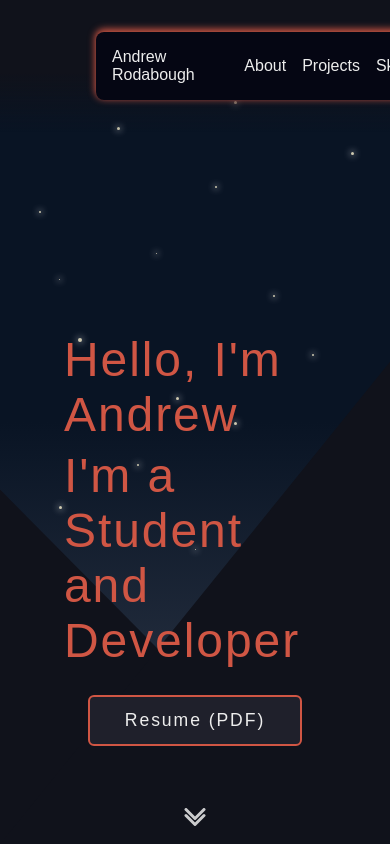
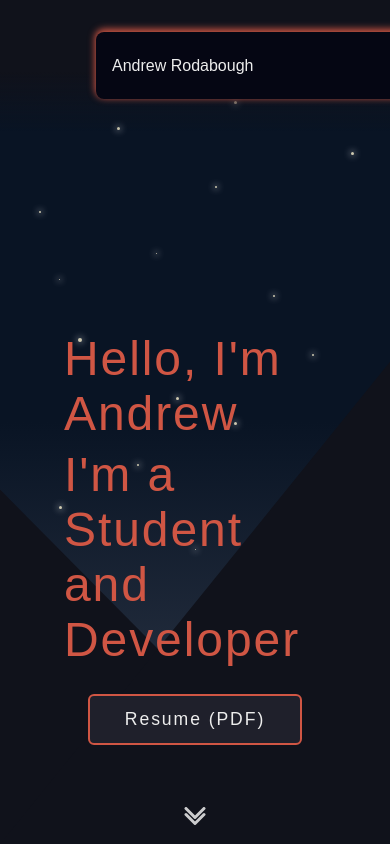
Before and after one commit to AndrewRodabough/personal_site, a React (Vite) app: page / in a window 390 px wide. Shown: the top 844 px of the page. Built offline with nearby package versions, Linux system fonts and the light colour scheme.

Commit message:
functional but ugly navbar hamburger

```diff
--- a/src/components/navbar.tsx
+++ /dev/null
@@ -1,29 +0,0 @@
-import React from 'react';
-import '../styles.css';
-
-
-const NavBar: React.FC = () => {
-  return (
-
-      <header>
-        <div className="navbar">
-          <div className="left">
-            <h1>Andrew Rodabough</h1>
-          </div>
-          <div className="right">
-            <nav>
-              <ul>
-                <li><a href="#about">About</a></li>
-                <li><a href="#projects">Projects</a></li>
-                <li><a href="#skills">Skills</a></li>
-                <li><a href="#resume">Resume</a></li>
-                <li><a href="#contact">Contact</a></li>
-              </ul>
-            </nav>
-          </div>
-        </div>
-      </header>
-  );
-};
-
-export default NavBar;
--- /dev/null
+++ b/src/components/navbar/navbar.css
@@ -0,0 +1,64 @@
+@import '../../styles.css';
+
+
+.navbar{
+    color: var(--nav-text);
+    background-color: var(--nav-background);
+
+    border-radius: 0.5rem;
+    padding: 1rem;
+
+    display: flex;
+    justify-content: space-between;
+    box-shadow: 0 -2px 7px 1px var(--glow);
+
+    max-width: 66rem;
+    width: 100%;
+    min-width: 30rem;
+    align-content: center;
+
+    margin-left: auto;
+    margin-right: auto;
+
+    box-sizing: border-box;
+}
+
+.hamburger{
+    background-color: transparent;
+    border: none;
+    stroke: var(--nav-text);
+}
+
+
+
+.left{
+    display: flex;
+    align-items: center;
+}
+
+.left h1{
+    font-size: 1rem;
+}
+
+.right{
+    display: flex;
+    align-items: center;
+    font-size: 1rem;
+}
+
+.right nav ul{
+    display: flex;
+    gap: 1rem;
+    list-style: none;
+}
+
+.right nav a {
+    color: var(--nav-text);
+    text-decoration: none;
+}
+
+.right nav a:hover {
+    color: var(--accent);
+    text-shadow: 0px 2px 6px var(--glow);
+    transition: color 0.15s;
+}
--- /dev/null
+++ b/src/components/navbar/navbar.tsx
@@ -0,0 +1,92 @@
+import React, { useState, useEffect }from 'react';
+import './navbar.css';
+
+
+const NavBar: React.FC = () => {
+
+    const [isHamburger, setIsHamburgerVisible] = useState(false);
+    const [isMenuOpen, setIsMenuOpen] = useState(false);
+
+    useEffect(() => {
+        if (!isHamburger) {
+            setIsMenuOpen(false);
+        }
+    }, [isHamburger]);
+
+    const toggleMenu = () => {
+        setIsMenuOpen(!isMenuOpen);
+    };
+
+    useEffect(() => {
+        const handleResize = () => {
+            if (window.innerWidth >= 768) {
+                setIsHamburgerVisible(false);
+            } else {
+                setIsHamburgerVisible(true);
+            }
+        };
+
+        // Check on mount
+        handleResize();
+
+        window.addEventListener('resize', handleResize);
+
+        return () => {
+            window.removeEventListener('resize', handleResize);
+        };
+    }, []);
+
+    return (
+        <header>
+            <div className="navbar">
+
+
+                <div className="left">
+                    <h1>Andrew Rodabough</h1>
+                </div>
+
+                <div className="right">
+
+                    {isHamburger ? (
+                        <button className="hamburger" onClick={toggleMenu}>
+                            <svg viewBox="0 0 100 70" width="40" height="30">
+                                <line x1="10" y1="20" x2="90" y2="20" stroke="#fff" strokeWidth="12" strokeLinecap="round"/>
+                                <line x1="10" y1="40" x2="90" y2="40" stroke="#fff" strokeWidth="12" strokeLinecap="round"/>
+                                <line x1="10" y1="60" x2="90" y2="60" stroke="#fff" strokeWidth="12" strokeLinecap="round"/>
+                            </svg>
+                        </button>
+                    ) : (
+
+                        <nav>
+                            <ul>
+                                <li><a href="#about">About</a></li>
+                                <li><a href="#projects">Projects</a></li>
+                                <li><a href="#skills">Skills</a></li>
+                                <li><a href="#resume">Resume</a></li>
+                                <li><a href="#contact">Contact</a></li>
+                            </ul>
+                        </nav>
+                    )}
+                </div>
+            </div>
+
+
+                {isHamburger && isMenuOpen && (
+                    <div className='navbar'>
+                    <nav className="mobile-menu">
+                        <ul>
+                            <li><a href="#about">About</a></li>
+                            <li><a href="#projects">Projects</a></li>
+                            <li><a href="#skills">Skills</a></li>
+                            <li><a href="#resume">Resume</a></li>
+                            <li><a href="#contact">Contact</a></li>
+                        </ul>
+                    </nav>
+                                </div>
+                )}
+
+        </header>
+    );
+};
+
+export default NavBar;
--- a/src/pages/home.tsx
+++ b/src/pages/home.tsx
@@ -1,7 +1,7 @@
 import React from 'react';
 import '../styles.css';
 import Mountians from '../components/mountains';
-import NavBar from '../components/navbar';
+import NavBar from '../components/navbar/navbar';
 import Landing from '../components/landing';
 import About from '../components/about';
 import Projects from '../components/projects/projects';
--- a/src/styles.css
+++ b/src/styles.css
@@ -140,61 +140,7 @@ header{
     box-sizing: border-box;
 }
 
-.navbar{
-    color: var(--nav-text);
-    background-color: var(--nav-background);
 
-    border-radius: 0.5rem;
-    padding: 1rem;
-
-    display: flex;
-    justify-content: space-between;
-    box-shadow: 0 -2px 7px 1px var(--glow);
-
-    max-width: 66rem;
-    width: 100%;
-    min-width: 30rem;
-    align-content: center;
-
-    margin-left: auto;
-    margin-right: auto;
-
-    box-sizing: border-box;
-}
-
-
-
-.left{
-    display: flex;
-    align-items: center;
-}
-
-.left h1{
-    font-size: 1rem;
-}
-
-.right{
-    display: flex;
-    align-items: center;
-    font-size: 1rem;
-}
-
-.right nav ul{
-    display: flex;
-    gap: 1rem;
-    list-style: none;
-}
-
-.right nav a {
-    color: var(--nav-text);
-    text-decoration: none;
-}
-
-.right nav a:hover {
-    color: var(--accent);
-    text-shadow: 0px 2px 6px var(--glow);
-    transition: color 0.15s;
-}
 
 
 
```
